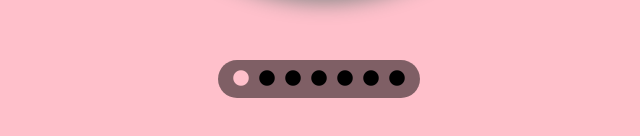
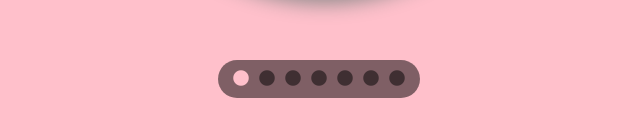
Before and after one commit to grecomatteo86/vue-slider, a plain HTML site: page index.html in a window 1280 px wide. Shown: the part 622-758 px from the top of the page, without its empty margins (321-961 px from the left). Drawn offline with nearby package versions, Linux system fonts and the light colour scheme.

Commit message:
click on bullets

```diff
--- a/css/style.css
+++ b/css/style.css
@@ -45,7 +45,7 @@ img{
   border-radius: 20px;
 }
 .bull{
-  color: black;
+  color: rgba(0, 0, 0, 0.5);
   padding: 0 5px;
 }
 .active{
--- a/index.html
+++ b/index.html
@@ -39,7 +39,7 @@
       </div>
 
       <div class="bullets_container">
-        <i class="bull fas fa-circle" v-for="(item,index) in images" v-bind:class=" imgIndex == index ? 'active' : '' "></i>
+        <i class="bull fas fa-circle" v-for="(item,index) in images" v-bind:class=" imgIndex == index ? 'active' : '' " @click="imgIndex = index"></i>
       </div>
 
     </div>
```
